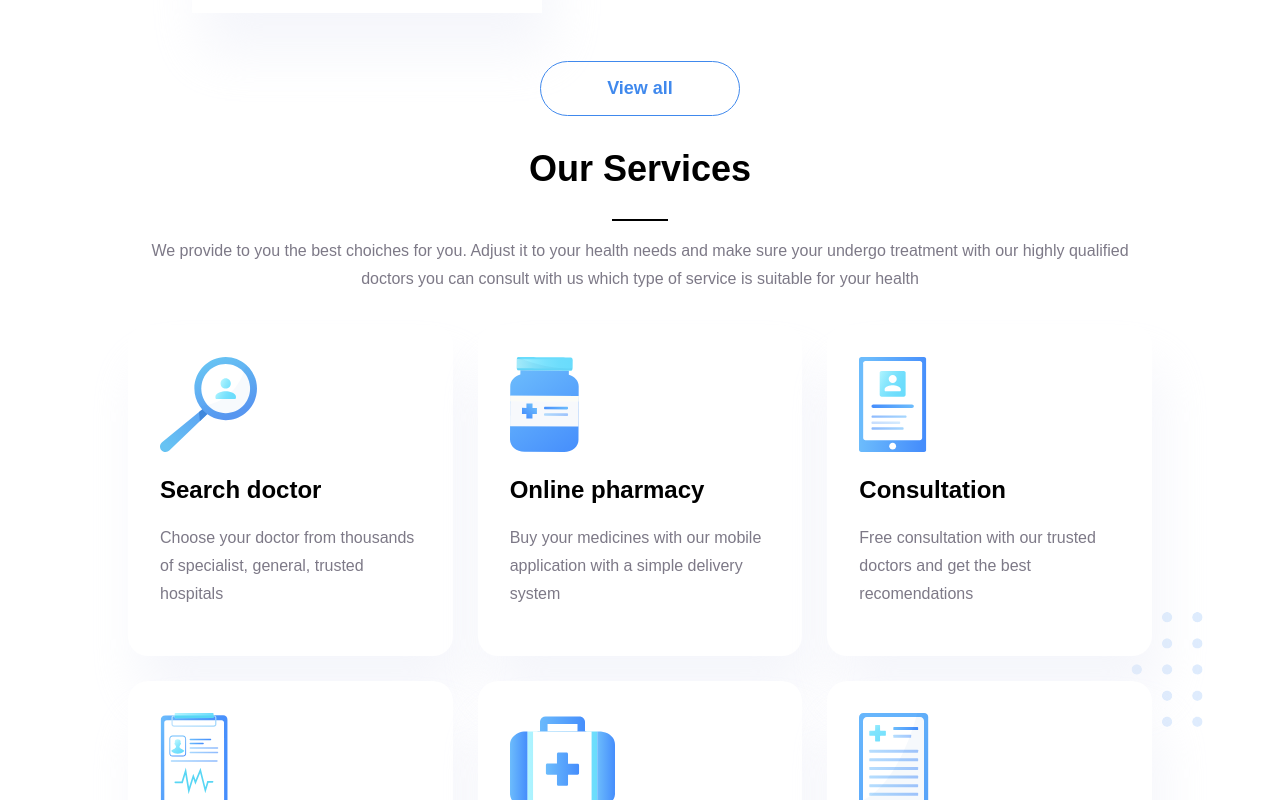
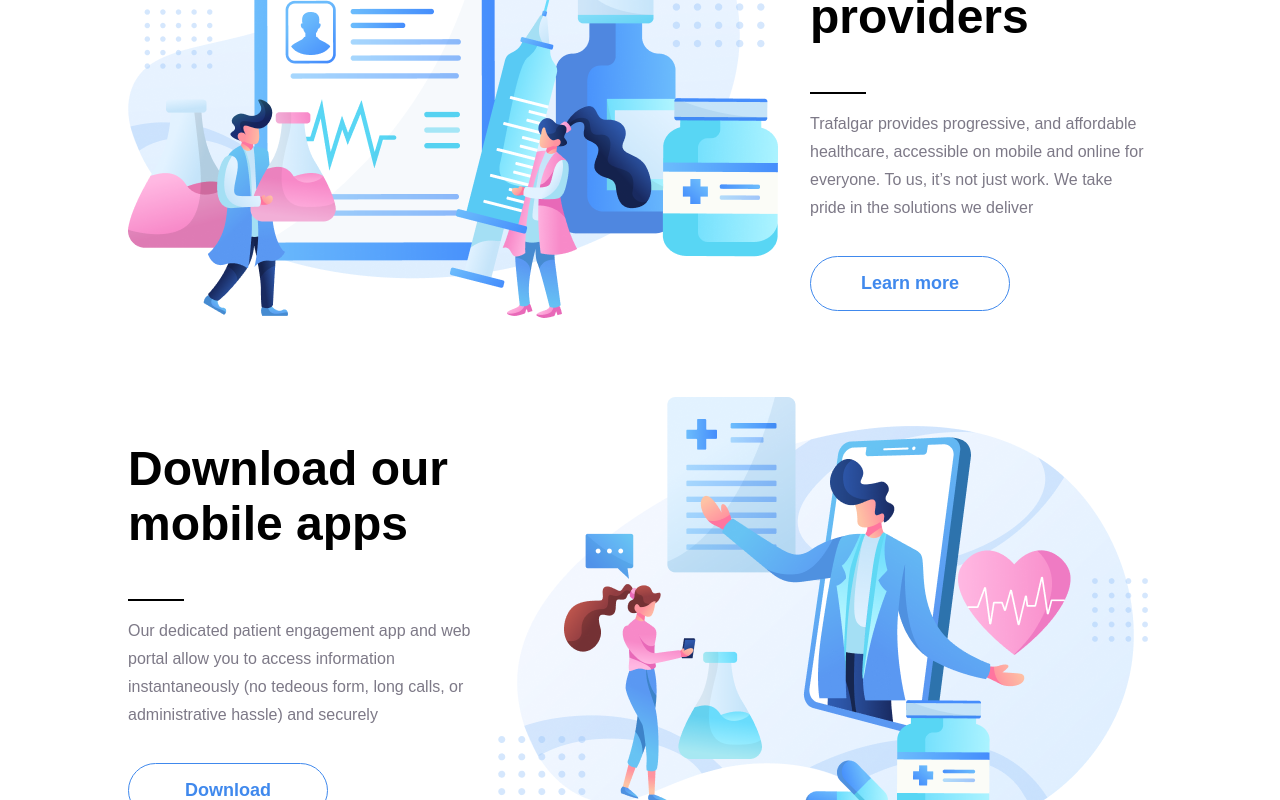
Before and after one commit to Szelma139/TS-ecommerce, a React (Create React App) app: page / in a window 1280 px wide. Shown: the part 2000-2800 px from the top of the page. Built offline with nearby package versions, Linux system fonts and the light colour scheme.

Commit message:
finished all sections

```diff
--- a/src/pages/LadningPage.tsx
+++ b/src/pages/LadningPage.tsx
@@ -7,6 +7,8 @@
 
 import styled from 'styled-components';
 import { Footer } from '../sections/Footer'
+import { LeadingHealthcare } from '../sections/LeadingHealthcare'
+import { DownloadOurApps } from '../sections/DownloadOurApps'
 
 const MarginControl = styled.div`
 
@@ -19,11 +21,13 @@
 export const LadningPage = () => {
     return (
         <MarginControl>
-            <Navbar/>
-            <VirtualHealthcare/>
+            <Navbar />
+            <VirtualHealthcare />
+            <OurServices/>
+            <LeadingHealthcare/>
+            <DownloadOurApps />
+            <CustomersSaying />
             <CheckLatest/>
-           <OurServices/>
-            <CustomersSaying />
             <Footer/>
         </MarginControl>
     )
--- /dev/null
+++ b/src/sections/DownloadOurApps.tsx
@@ -0,0 +1,21 @@
+import React from 'react'
+import { Hero } from './Hero'
+
+import  DownloadOurAppsImage  from '../SVG/HeroHeader3.svg';
+
+
+export const DownloadOurApps = () => {
+    return (
+        <Hero buttonText="Download"
+        buttonVariant="secondary"
+        lineDecorator={true}
+        text="Our dedicated patient engagement app and
+        web portal allow you to access information instantaneously (no tedeous form, long calls,
+        or administrative hassle) and securely"
+        title="Download our
+        mobile apps"
+        source={DownloadOurAppsImage}
+        variant="imageOnRight"
+    />
+    )
+}
--- a/src/sections/Footer.tsx
+++ b/src/sections/Footer.tsx
@@ -41,6 +41,8 @@
   &>* {
       margin-bottom: 0.4em;
       cursor: pointer;
+      text-decoration: none;
+      color: #fff;
   }
 
   &>*:hover {
--- a/src/sections/Hero.tsx
+++ b/src/sections/Hero.tsx
@@ -1,5 +1,5 @@
 import React from 'react';
-import styled from 'styled-components';
+import styled, {css} from 'styled-components';
 import { Button } from '../SmallComponents/Button';
 import { HeadingText } from '../SmallComponents/HeadingText';
 import { ParagraphText } from '../SmallComponents/ParagraphText';
@@ -7,6 +7,8 @@
 
 import { IvariantOptions} from '../SmallComponents/Button';
 import { LineDecorator } from '../SmallComponents/LineDecorator';
+
+
 
 const Container = styled.div`
 margin:4em auto;
@@ -23,20 +25,36 @@
 `;
 
 
-const Image = styled.img`
+const Image = styled.img<SProps>`
 max-width: 80%;
+
+${({ variant, variants }) =>
+    variant && variants && variants[variant] &&
+    css`
+order: ${variants[variant].orderImage};
+`}
 
 
 `;
 
-const Wrapper = styled.div`
+const Wrapper = styled.div<SProps>`
 max-width:450px;
 
+${({ variant, variants }) =>
+    variant &&
+    variants &&
+    variants[variant] &&
+    css`
+    order:${variants[variant].orderHeroText};
+    margin-left: ${variants[variant].orderHeroText === 2 ? "2rem" :""};
+`}
 &>* {
     margin-top: 1.5em;
 }
 @media(max-width: 800px){
-    margin: 0 auto;}
+    margin: 0  auto 1.5rem auto;
+
+    }
 
     &>*{
         width:100%;
@@ -45,20 +63,52 @@
 
 `;
 
+
+interface IKey {
+    [key: string]: number;
+}
+
+interface IVariants {
+    imageOnLeft: IKey;
+    imageOnRight: IKey;
+}
+
 interface Props {
     buttonVariant?:keyof IvariantOptions;
     source?:string;
     title?:string;
     text?:string;
     buttonText?:string;
-    lineDecorator?:boolean;
+    lineDecorator?: boolean;
+    variant?: keyof IVariants;
+}
+
+interface SProps {
+    variant?: keyof IVariants;
+    variants?: IVariants;
 }
 
 
-export const Hero = ({source="", title="",lineDecorator=false,text="",buttonVariant="primary", buttonText=""}: Props) => {
+
+
+
+
+
+export const Hero = ({variant="imageOnRight", source = "", title = "", lineDecorator = false, text = "", buttonVariant = "primary", buttonText = "" }: Props) => {
+
+    const variants: IVariants = {
+        imageOnLeft: {
+            orderImage: 1,
+            orderHeroText:2
+        },
+        imageOnRight: {
+            orderImage: 2,
+            orderHeroText: 1
+        },
+    }
     return (
         <Container>
-            <Wrapper>
+            <Wrapper variants={variants} variant={variant}>
                 <HeadingText size="big">
                     {title}
                 </HeadingText>
@@ -68,7 +118,7 @@
                 </ParagraphText>
                 <Button variant={buttonVariant}>{buttonText}</Button>
             </Wrapper>
-            <Image src={source}/>
+            <Image variants={variants} variant={variant} src={source}/>
         </Container>
     )
 }
--- /dev/null
+++ b/src/sections/LeadingHealthcare.tsx
@@ -0,0 +1,17 @@
+import React from 'react'
+import { Hero } from './Hero'
+import  LeadingHealthcareImage  from '../SVG/HeroHeader2.svg';
+
+export const LeadingHealthcare = () => {
+    return (
+        <Hero buttonText="Learn more"
+            buttonVariant="secondary"
+            lineDecorator={true}
+            text="Trafalgar provides progressive, and affordable healthcare, accessible on mobile and online for everyone. To us, it’s not just work. We take pride
+             in the solutions we deliver"
+            title="Leading healthcare providers"
+            source={LeadingHealthcareImage}
+            variant="imageOnLeft"
+        />
+    )
+}
```
